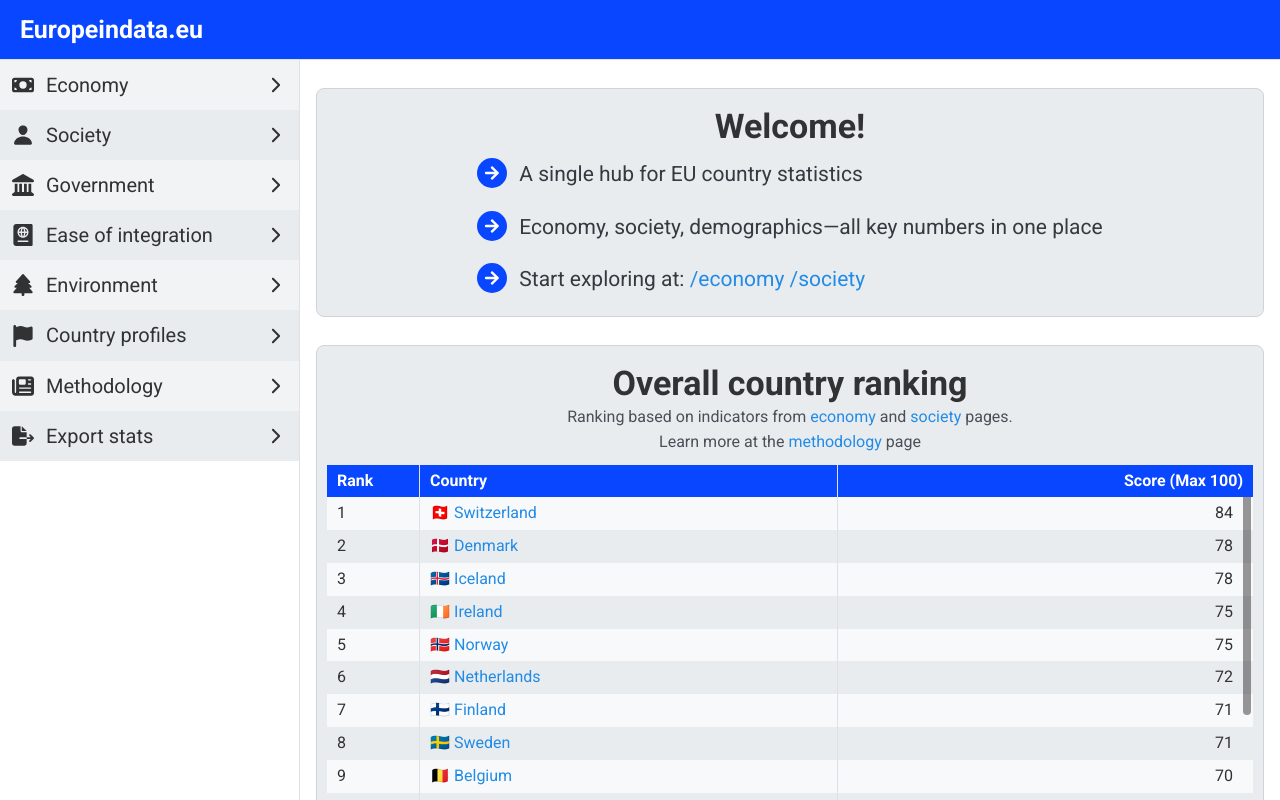
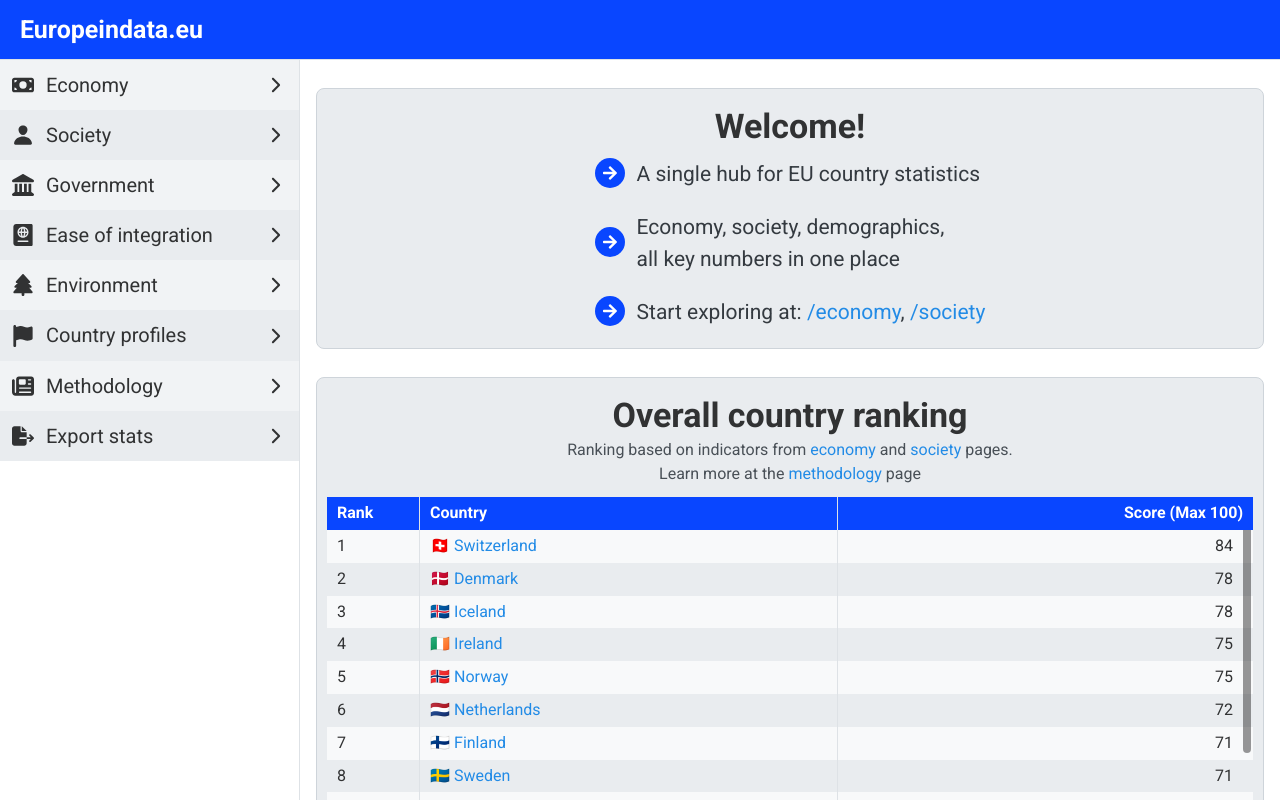
Before and after one commit to smravec/europe-in-data, a Next.js app: page / in a window 1280 px wide. Shown: the top 800 px of the page. Built offline with nearby package versions, Linux system fonts and the light colour scheme.

Commit message:
Minor fixes

```diff
--- a/app/compare-countries/page.js
+++ b/app/compare-countries/page.js
@@ -281,7 +281,7 @@ function CompareCountries() {
   return (
     <Suspense>
       <Flex direction={"column"}>
-        <BackButton />
+        <BackButton ReturnPage="/" />
 
         <Title hiddenFrom="sm" order={1} mb={"lg"} mt={"sm"} ta={"center"}>
           {CountryData[country1]["Icon"]} {country1} <br /> vs <br />{" "}
--- a/app/country-profiles/page.tsx
+++ b/app/country-profiles/page.tsx
@@ -30,6 +30,7 @@ export default function CountryProfiles() {
         w="100%"
         pt="15px"
         pb="20px"
+        mt="sm"
         style={{ borderRadius: "8px" }}
         bd={`1px solid ${theme.colors.gray[4]}`}
       >
--- a/app/page.tsx
+++ b/app/page.tsx
@@ -73,13 +73,16 @@ export default function Home() {
         >
           <List.Item>A single hub for EU country statistics</List.Item>
           <List.Item>
-            Economy, society, demographics—all key numbers in one place
+            Economy, society, demographics,
+            <br />
+            all key numbers in one place
           </List.Item>
           <List.Item>
             Start exploring at:{" "}
             <Anchor component={Link} fz="21px" href="/economy">
               /economy
-            </Anchor>{" "}
+            </Anchor>
+            {", "}
             <Anchor component={Link} fz="21px" href="/society">
               /society
             </Anchor>
@@ -120,11 +123,7 @@ export default function Home() {
           page
         </Text>
         <Space h="xs" />
-        <OwnScore
-          Category="Overall"
-          Order="biggest"
-          Captions="Based on society and economy indicators"
-        />
+        <OwnScore Category="Overall" Order="biggest" />
       </Flex>
 
       <Flex
--- a/app/society/page.tsx
+++ b/app/society/page.tsx
@@ -44,7 +44,7 @@ export default function Society() {
     ],
     [
       "Pisa score",
-      "Score of 16 year olds in math science and literature1",
+      "Score of 16 year olds in math, science and literature",
       "oecd",
     ],
     [
```
